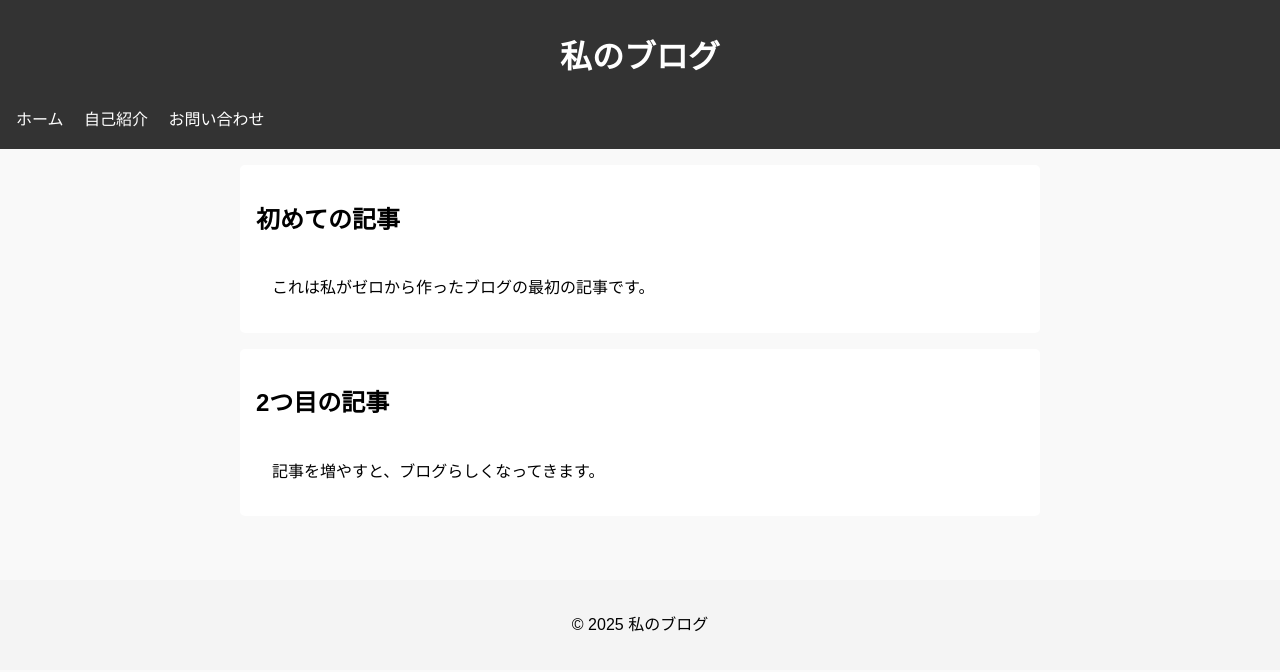
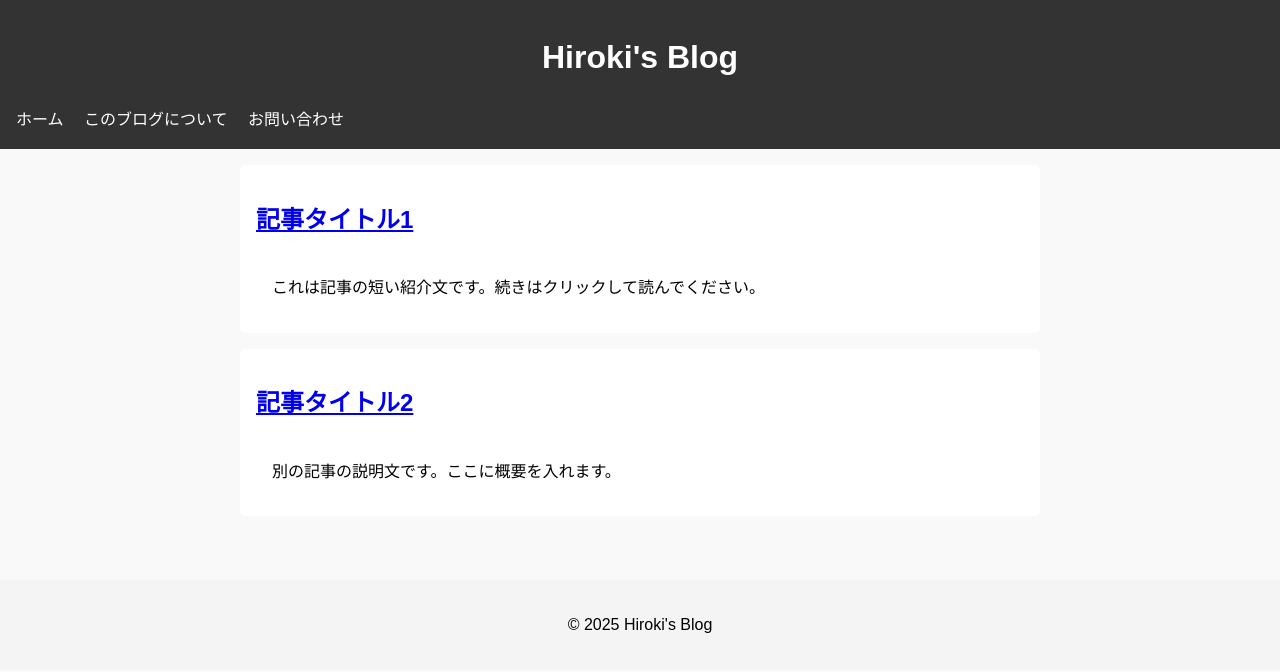
Before and after one commit to TempuraSalt/my-blog, a plain HTML site: page index.html in a window 1280 px wide. Drawn offline with Linux system fonts and the light colour scheme.

Commit message:
ブログトップページを作成

```diff
--- a/index.html
+++ b/index.html
@@ -1,38 +1,35 @@
 <!DOCTYPE html>
 <html lang="ja">
 <head>
-  <meta charset="UTF-8">
-  <meta name="viewport" content="width=device-width, initial-scale=1.0">
-  <title>私のブログ</title>
-  <link rel="stylesheet" href="style.css">
+  <meta charset="UTF-8" />
+  <meta name="viewport" content="width=device-width, initial-scale=1" />
+  <title>Hiroki's Blog</title>
+  <link rel="stylesheet" href="style.css" />
 </head>
 <body>
-  <!-- ヘッダー -->
   <header>
-    <h1>私のブログ</h1>
+    <h1>Hiroki's Blog</h1>
     <nav>
       <a href="index.html">ホーム</a>
-      <a href="about.html">自己紹介</a>
+      <a href="about.html">このブログについて</a>
       <a href="contact.html">お問い合わせ</a>
     </nav>
   </header>
 
-  <!-- メインコンテンツ -->
   <main>
     <article>
-      <h2>初めての記事</h2>
-      <p>これは私がゼロから作ったブログの最初の記事です。</p>
+      <h2><a href="#">記事タイトル1</a></h2>
+      <p>これは記事の短い紹介文です。続きはクリックして読んでください。</p>
     </article>
 
     <article>
-      <h2>2つ目の記事</h2>
-      <p>記事を増やすと、ブログらしくなってきます。</p>
+      <h2><a href="#">記事タイトル2</a></h2>
+      <p>別の記事の説明文です。ここに概要を入れます。</p>
     </article>
   </main>
 
-  <!-- フッター -->
   <footer>
-    <p>&copy; 2025 私のブログ</p>
+    <p>&copy; 2025 Hiroki's Blog</p>
   </footer>
 </body>
 </html>
```
